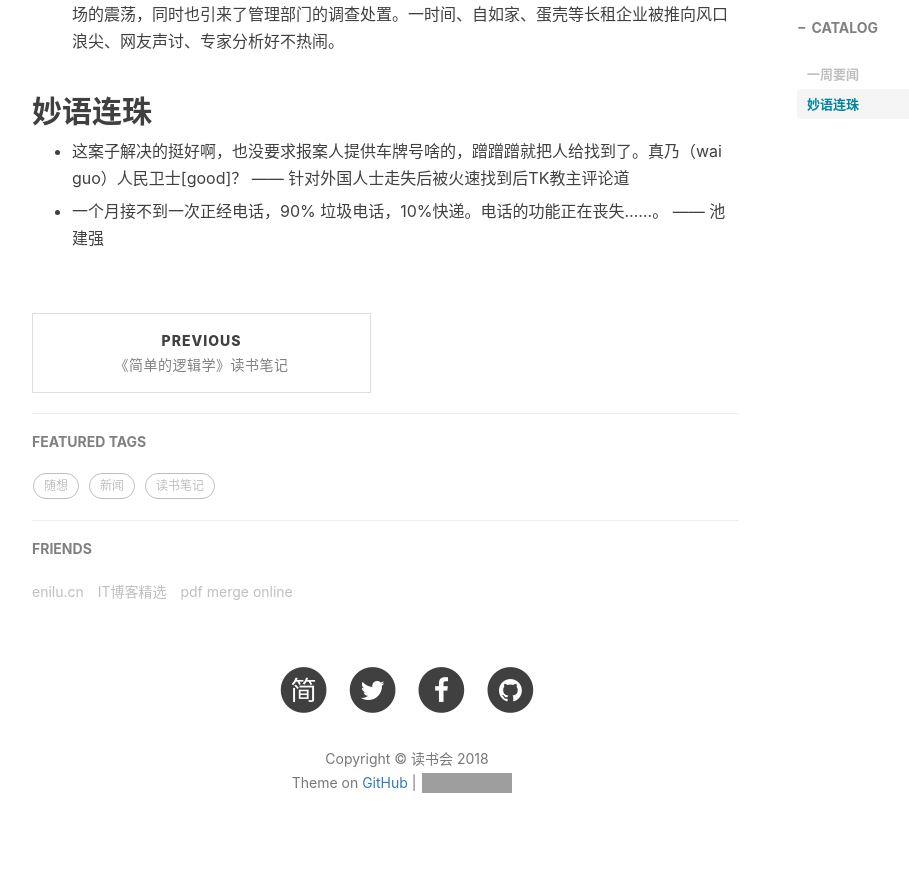
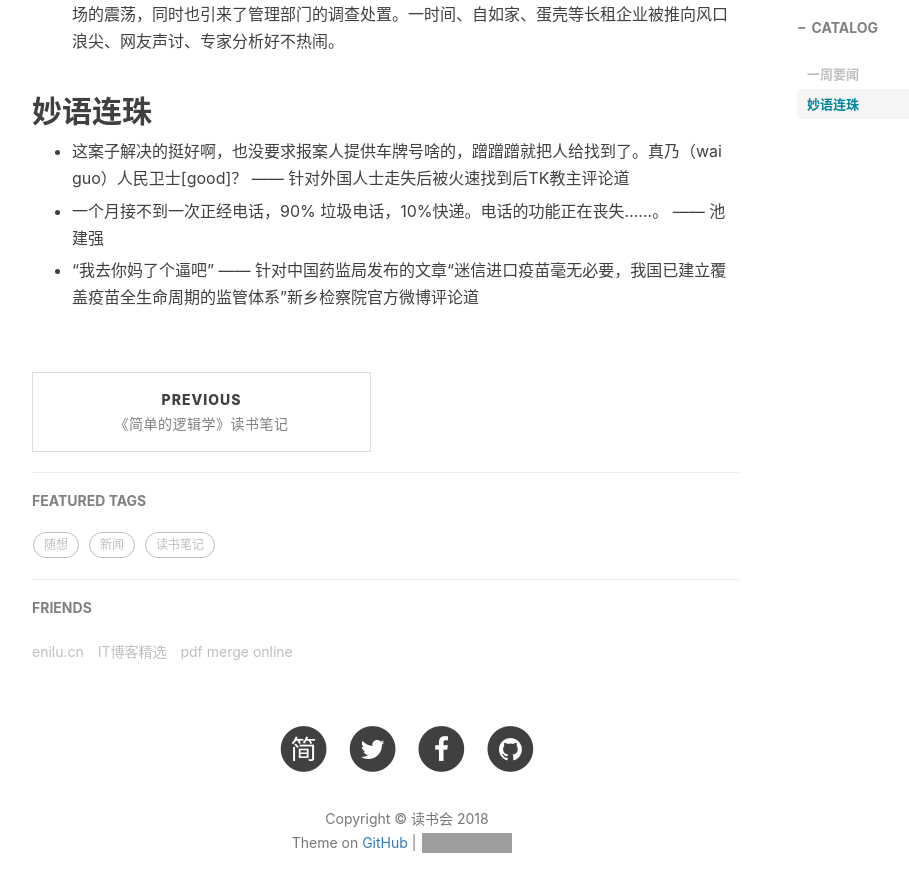
Before and after one commit to enilu-en/enilu-en.github.io, a Jekyll site: the page built from _posts/2018-08-24-一周回顾.md, in a window 1280 px wide and 900 px high, scrolled down 924 px. Shown: the top 892 px of the window, without its empty margins (233-1142 px from the left). Built offline with Jekyll 4.4.1, drawn with Linux system fonts in a browser that asks for light colours; nearby versions of some CDN libraries; comment, search, counter and statistics services are not loaded; grey boxes are pictures that could not be loaded.

Commit message:
change article

```diff
--- a/_posts/2018-08-24-一周回顾.md
+++ b/_posts/2018-08-24-一周回顾.md
@@ -28,3 +28,5 @@ tags:
 - 这案子解决的挺好啊，也没要求报案人提供车牌号啥的，蹭蹭蹭就把人给找到了。真乃（wai guo）人民卫士[good]？ —— 针对外国人士走失后被火速找到后TK教主评论道
 
 - 一个月接不到一次正经电话，90% 垃圾电话，10%快递。电话的功能正在丧失……。 —— 池建强
+
+- “我去你妈了个逼吧” —— 针对中国药监局发布的文章“迷信进口疫苗毫无必要，我国已建立覆盖疫苗全生命周期的监管体系”新乡检察院官方微博评论道
```
